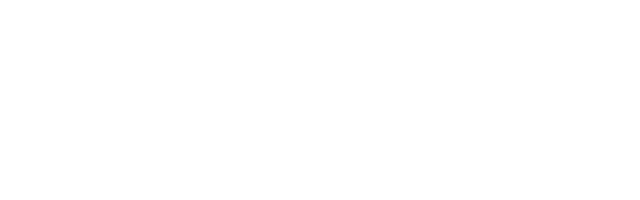
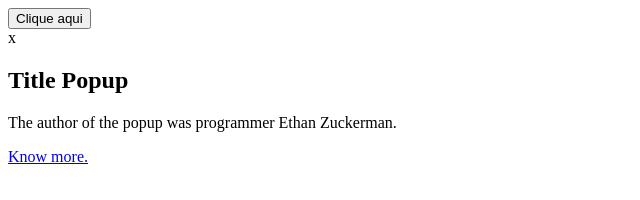
Before and after one commit to felipedossantos896/pratice-js, a plain HTML site: page popup/index.html in a window 1280 px wide. Shown: the whole page, without its empty margins (0-640 px from the left). Drawn offline with Linux system fonts and the light colour scheme.

Commit message:
Structuring the popup

```diff
--- a/popup/index.html
+++ b/popup/index.html
@@ -7,6 +7,20 @@
     <title>Popup</title>
 </head>
 <body>
+    <button>Clique aqui</button>
 
+    <div class="popup-wrapper">
+        <div class="popup">
+            <div class="popup-close">x</div>
+
+            <div class="popup-content">
+                <h2>Title Popup</h2>
+                <p>The author of the popup was programmer Ethan Zuckerman.</p>
+                <a href="#" class="popup-link">Know more.</a>
+            </div>
+        </div>
+    </div>
+
+    <script src="script.js"></script>
 </body>
 </html>
```
